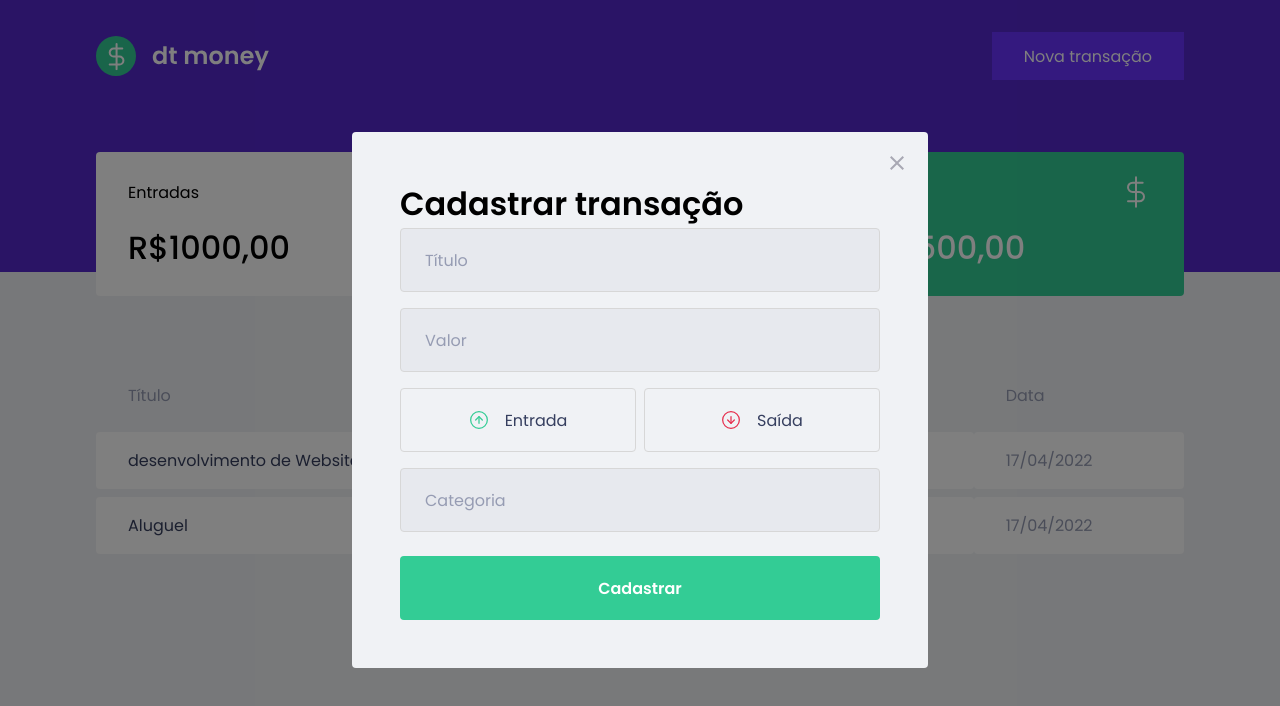
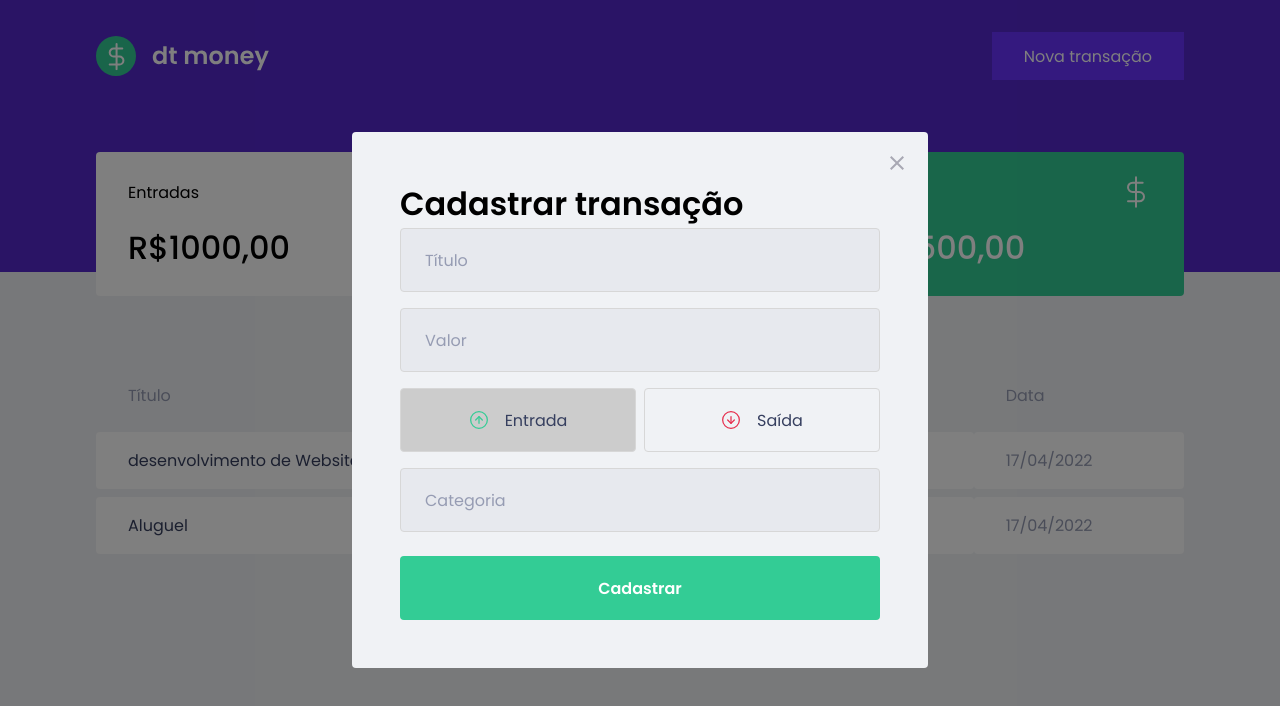
Before and after one commit to mateusx111/dtmoney, a React (Create React App) app: page / in a window 1280 px wide. Both pictures are taken after a click on the button "Nova transação". Shown: the top 706 px of the page. Built offline with nearby package versions, Linux system fonts and the light colour scheme; no server answers; what miragejs would draw is missing.

Commit message:
processing

```diff
--- a/src/components/NewTransactionModal/index.tsx
+++ b/src/components/NewTransactionModal/index.tsx
@@ -1,13 +1,16 @@
 import Modal from 'react-modal';
-import incomeImg from "../../assets/Entradas.svg"
-import outcomeImg from "../../assets/Saídas.svg"
-import { Container, TransactionTypeContainer } from './styles';
-import closeImg from '../../assets/close.svg'
+import incomeImg from "../../assets/Entradas.svg";
+import outcomeImg from "../../assets/Saídas.svg";
+import { Container, TransactionTypeContainer, RadioBox } from './styles';
+import closeImg from '../../assets/close.svg';
+import { useState } from 'react';
 interface NewTransactionModalProps {
   isOpen: boolean;
   onRequestClose: () => void;
 }
 export function NewtransactionModal({isOpen, onRequestClose}: NewTransactionModalProps){
+  const [type, setType] = useState('deposit')
+
   return(
     <Modal
         isOpen={isOpen}
@@ -32,15 +35,23 @@
           />
 
           <TransactionTypeContainer>
-            <button type='button'>
+            <RadioBox
+            type='button'
+            onClick={() => {setType('deposit')} }
+            isActive={type==='deposit'}
+            >
               <img src={incomeImg} alt="Entrada" />
               <span>Entrada</span>
-            </button>
+            </RadioBox>
 
-            <button type='button'>
-              <img src={outcomeImg} alt="Saída" />
+            <RadioBox
+            type='button'
+            onClick={() => {setType('withdraw')} }
+            isActive={type==='withdraw'}
+            >
+              <img src={outcomeImg} alt="Saída" onClick={() => {setType('withdraw')} } />
               <span>Saída</span>
-            </button>
+            </RadioBox>
           </TransactionTypeContainer>
 
           <input
--- a/src/components/NewTransactionModal/styles.ts
+++ b/src/components/NewTransactionModal/styles.ts
@@ -53,13 +53,18 @@
   display: grid;
   grid-template-columns: 1fr 1fr;
   gap: 0.5rem;
+`;
 
-  button {
+interface RadioBoxProps{
+  isActive: boolean
+}
+
+export const RadioBox =styled.button<RadioBoxProps>`
     height: 4rem;
     border: 1px solid #d7d7d7;
     border-radius: 0.25rem;
 
-    background: transparent;
+    background: ${(props) => props.isActive ? '#ccc' : 'transparent'};
 
     display: flex;
     align-items: center;
@@ -82,5 +87,4 @@
       font-size: 1rem;
       color: var(--text-title)
     }
-  }
 `;
```
